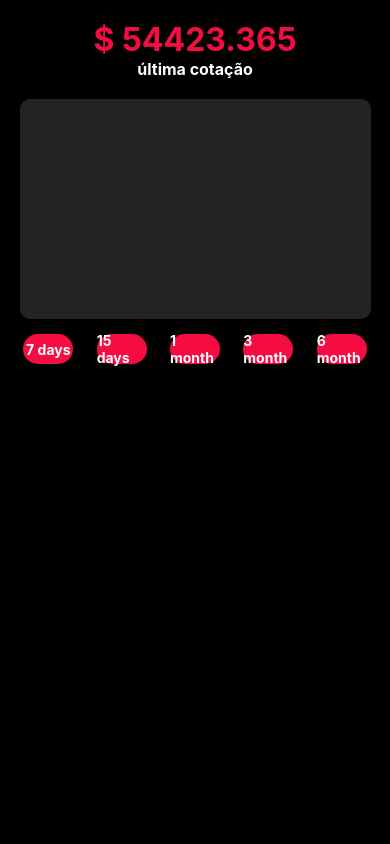
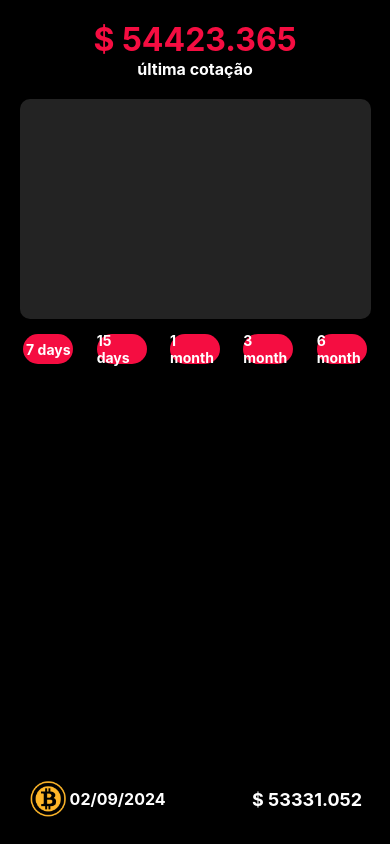
Before and after one commit to wesleydematos/rn-course, a React Native app: screen / in a window 390 px wide. Built offline with nearby package versions, Linux system fonts and the light colour scheme.

Commit message:
feat: create quotationItems

```diff
--- a/App.js
+++ b/App.js
@@ -9,6 +9,7 @@
 import CurrentPrice from "./src/components/CurrentPrice";
 import HistoryGraphic from "./src/components/HistoryGraphic";
 import QuotationList from "./src/components/QuotationList";
+import QuotationItems from "./src/components/QuotationList/QuotationItems";
 
 export default function App() {
   return (
@@ -17,6 +18,7 @@
       <CurrentPrice />
       <HistoryGraphic />
       <QuotationList />
+      <QuotationItems />
     </SafeAreaView>
   );
 }
--- /dev/null
+++ b/src/components/QuotationList/QuotationItems/index.js
@@ -0,0 +1,21 @@
+import { Image, Text, View } from "react-native";
+import styles from "./style";
+
+export default function QuotationItems() {
+  return (
+    <View style={styles.mainContent}>
+      <View style={styles.contextLeft}>
+        <View style={styles.boxLogo}>
+          <Image
+            source={require("../../../img/bitcoin.png")}
+            style={styles.logoBitcoin}
+          />
+          <Text style={styles.dayCotation}>02/09/2024</Text>
+        </View>
+      </View>
+      <View style={styles.contextRight}>
+        <Text style={styles.price}>$ 53331.052</Text>
+      </View>
+    </View>
+  );
+}
--- /dev/null
+++ b/src/components/QuotationList/QuotationItems/style.js
@@ -0,0 +1,44 @@
+import { StyleSheet } from "react-native";
+
+const styles = StyleSheet.create({
+  mainContent: {
+    flexDirection: "row",
+    alignItems: "center",
+    width: "95%",
+    height: "auto",
+    marginLeft: "3%",
+    marginBottom: 15,
+    borderRadius: 10,
+    padding: 10,
+  },
+  contextLeft: {
+    alignItems: "flex-start",
+    width: "36%",
+  },
+  boxLogo: {
+    flexDirection: "row",
+    alignItems: "center",
+  },
+  logoBitcoin: {
+    width: 40,
+    height: 40,
+    marginLeft: 2,
+  },
+  dayCotation: {
+    fontSize: 16,
+    paddingLeft: 2,
+    color: "#ffffff",
+    fontWeight: "bold",
+  },
+  contextRight: {
+    alignItems: "flex-end",
+    width: "60%",
+  },
+  price: {
+    fontSize: 18,
+    color: "#ffffff",
+    fontWeight: "bold",
+  },
+});
+
+export default styles;
```
Also changed, not shown: src/components/QuotationList/QuotationItem/index.js (deleted), src/components/QuotationList/QuotationItem/style.js (deleted).
